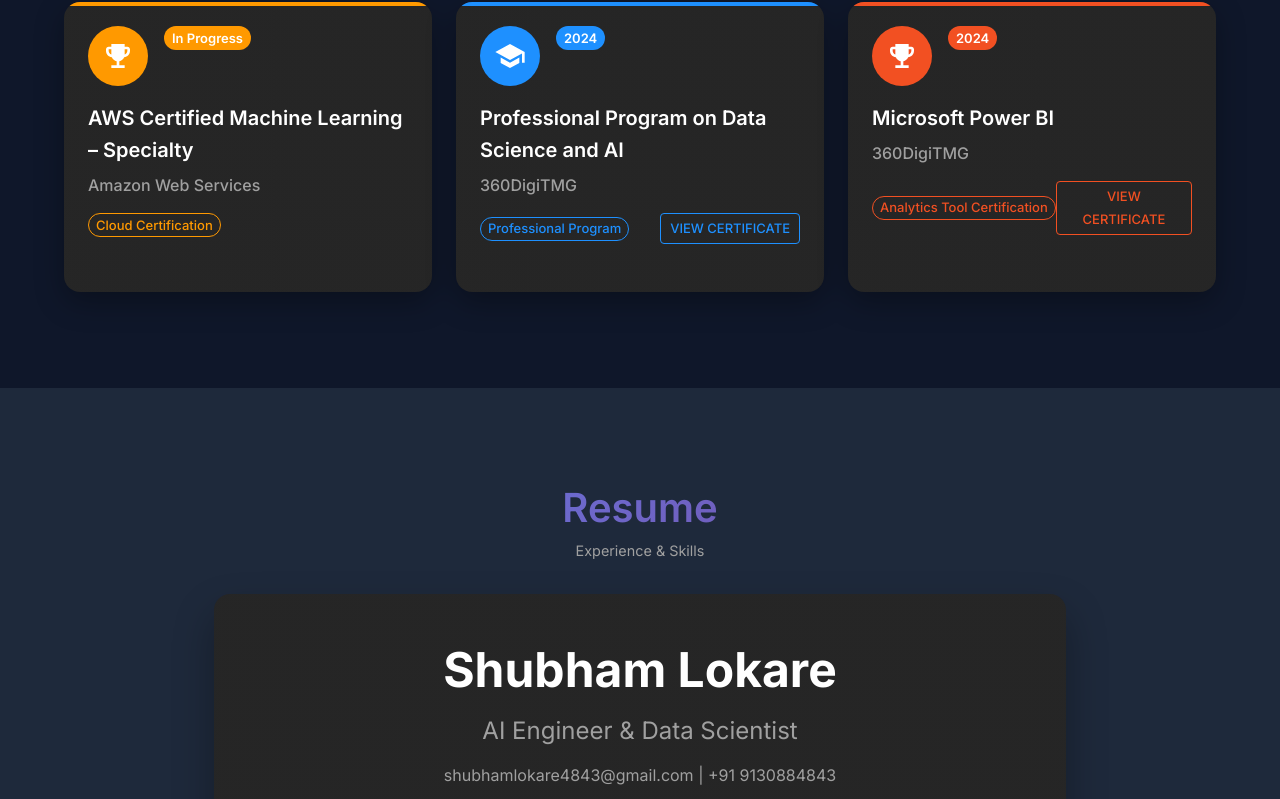
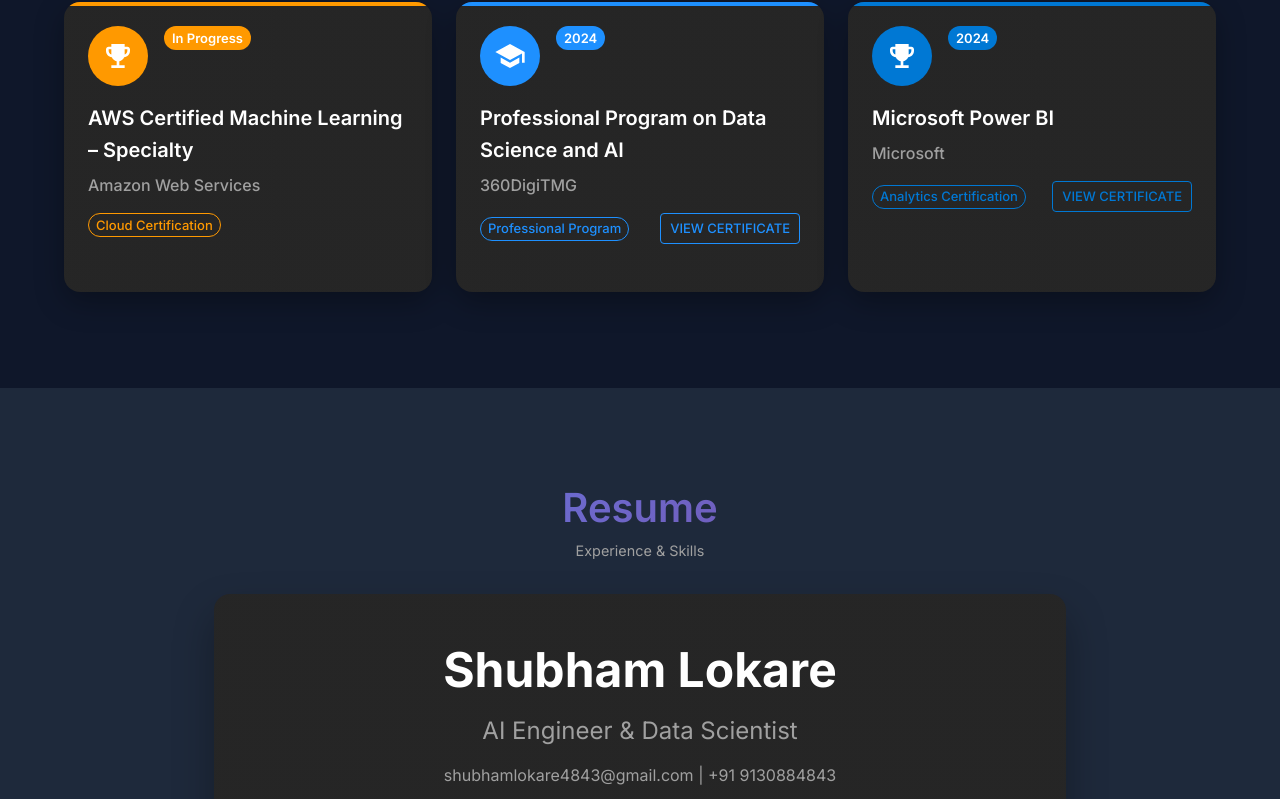
Before and after one commit to shubhaml4843/Portfolio, a React (Create React App) app: page / in a window 1280 px wide. Shown: the part 4003-4802 px from the top of the page. Built offline with nearby package versions, Linux system fonts and the light colour scheme.

Commit message:
Update Microsoft Power BI certificate color and issuer

```diff
--- a/src/components/Certificates.js
+++ b/src/components/Certificates.js
@@ -27,10 +27,10 @@
     },
     {
       title: 'Microsoft Power BI',
-      issuer: '360DigiTMG',
+      issuer: 'Microsoft',
       date: '2024',
-      type: 'Analytics Tool Certification',
-      color: '#F25022',
+      type: 'Analytics Certification',
+      color: '#0078D4',
       link: 'https://drive.google.com/file/d/1uBbFlsP96dI_JIJusyi_lSy97L0sITXM/view'
     }
   ];
```
